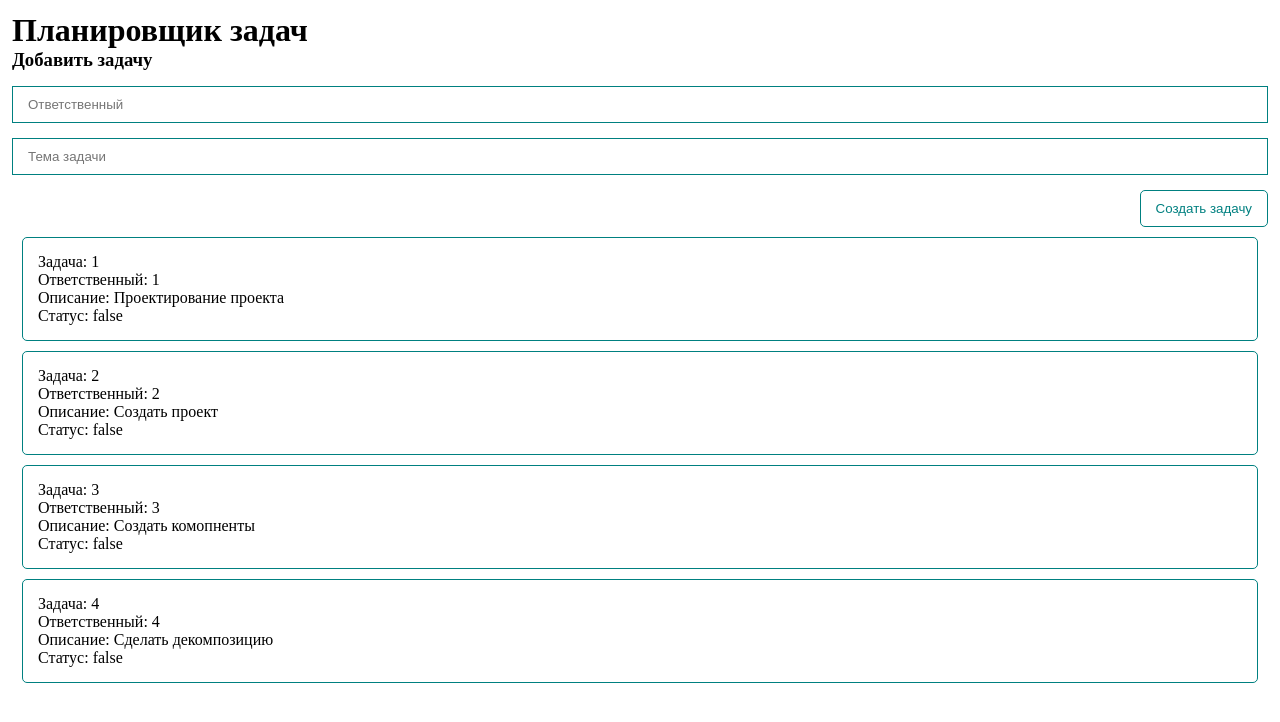
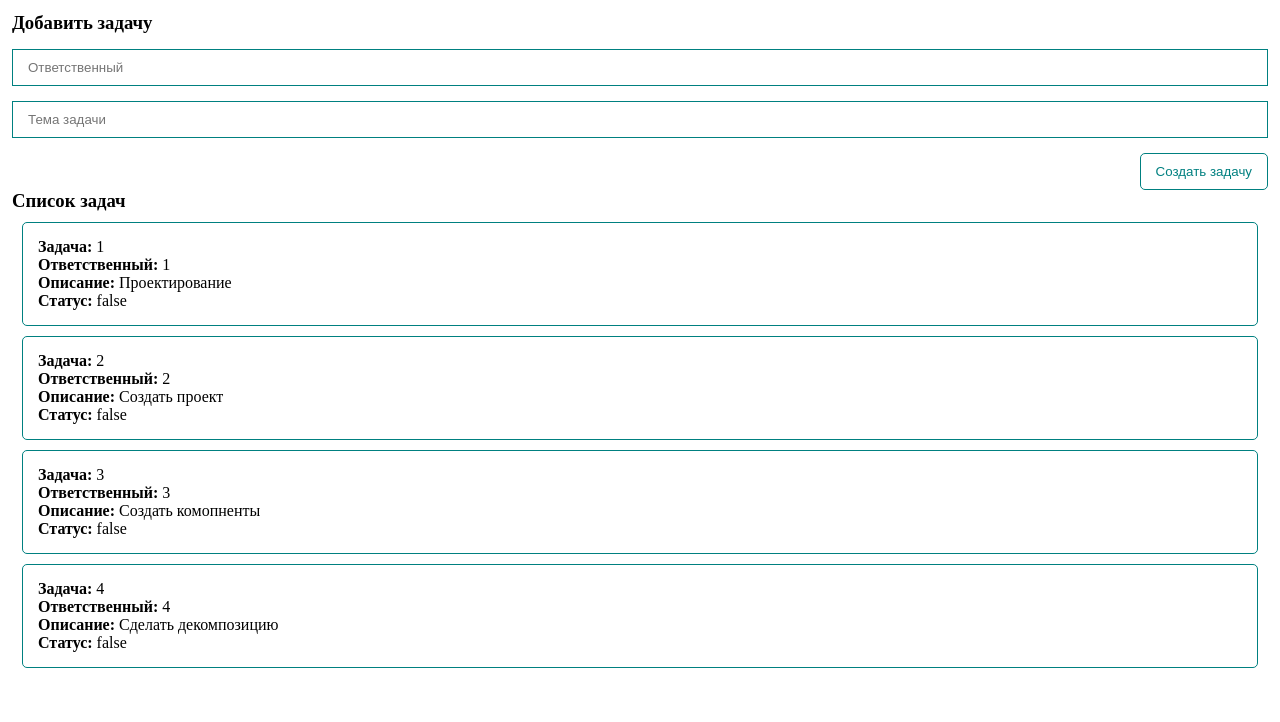
Before and after one commit to MukhametovUR/ToDoList, a Vue app: page / in a window 1280 px wide. Shown: the top 722 px of the page. Built offline with nearby package versions, Linux system fonts and the light colour scheme.

Commit message:
Декомопзиция вывода задач и добавление задач

```diff
--- a/src/App.vue
+++ b/src/App.vue
@@ -1,67 +1,37 @@
 <template>
     <div class="app">
-      <h1> Планировщик задач </h1>
-      <div>
-        <h3>Добавить задачу</h3>
-        <form
-        @submit.prevent>
-          <input
-            v-bind:value="userId"
-            @input="userId = $event.target.value"
-            class="input"
-            type="text"
-          placeholder="Ответственный">
-          <input
-            v-bind:value="title"
-            @input="title = $event.target.value"
-            class="input"
-            type="text"
-            placeholder="Тема задачи"
-          >
-          <button
-            class="btn"
-            @click="createTodo"
-          >Создать задачу</button>
-        </form>
-        <div
-        v-for="item in tasks" :key="item.id"
-        class="taskList">
-          <div> Задача: {{ item.id }} </div>
-          <div> Ответственный: {{ item.userId }} </div>
-          <div> Описание: {{ item.title }} </div>
-          <div> Статус: {{ item.completed }} </div>
-        </div>
-      </div>
+     <todo-form
+      @create="createTask"
+     />
+     <todo-list
+     :tasks="tasks"
+     />
     </div>
 </template>
 
 <script>
+import TodoForm from '@/components/TodoForm.vue';
+import TodoList from '@/components/TodoList.vue';
   export default {
+    components: {
+      TodoForm,
+      TodoList
+    },
     data() {
       return {
         tasks: [
-          {id:1, userId:1, title:'Проектирование проекта',completed:false},
+          {id:1, userId:1, title:'Проектирование',completed:false},
           {id:2, userId:2, title:'Создать проект',completed:false},
           {id:3, userId:3, title:'Создать комопненты',completed:false},
           {id:4, userId:4, title:'Сделать декомпозицию',completed:false},
-        ],
-        userId:'',
-        title:''
+        ]
       }
     },
     methods: {
-        createTodo(){
-          const newTodo = {
-            id: this.tasks.length + 1,
-            userId: this.userId,
-            title: this.title,
-            completed:false
-          }
-          this.tasks.push(newTodo);
-          this.userId= '',
-          this.title= ''
-        }
-    },
+      createTask(task){
+            this.tasks.push(task)
+            }
+    }
 
   }
 </script>
@@ -81,27 +51,6 @@ form {
   display: flex;
   flex-direction: column;
 }
-.taskList {
-  margin: 10px;
-  display: flex;
-  border: 1px solid teal;
-  flex-direction: column;
-  padding: 15px;
-  border-radius: 5px;
-}
-.input {
-  width: 100%;
-  border: 1px solid teal;
-  padding: 10px 15px;
-  margin-top: 15px;
-}
-.btn {
-  align-self: flex-end;
-  margin-top: 15px;
-  padding: 10px 15px;
-  background: none;
-  color: teal;
-  border: 1px solid teal;
-  border-radius: 5px;
-}
+
+
 </style>
--- /dev/null
+++ b/src/components/TodoForm.vue
@@ -0,0 +1,64 @@
+<template>
+    <div>
+          <form @submit.prevent>
+          <h3>Добавить задачу</h3>
+          <input
+            v-model="task.userId"
+            class="input"
+            type="text"
+          placeholder="Ответственный">
+          <input
+          v-model="task.title"
+            class="input"
+            type="text"
+            placeholder="Тема задачи"
+          >
+          <button
+            class="btn"
+            @click="createTask"
+          >Создать задачу</button>
+        </form>
+    </div>
+</template>
+<script>
+export default {
+    data(){
+        return {
+            task: {
+                id:'',
+                userId:'',
+                title:'',
+                completed:false
+            }
+        }
+    },
+    methods:{
+        createTask(){
+            this.task.id = Date.now();
+            this.task.completed = false
+            this.$emit('create', this.task)
+            this.task = {
+                userId : '',
+                title : '',
+            }
+        }
+    }
+}
+</script>
+<style>
+ .input {
+  width: 100%;
+  border: 1px solid teal;
+  padding: 10px 15px;
+  margin-top: 15px;
+}
+.btn {
+  align-self: flex-end;
+  margin-top: 15px;
+  padding: 10px 15px;
+  background: none;
+  color: teal;
+  border: 1px solid teal;
+  border-radius: 5px;
+}
+</style>
--- /dev/null
+++ b/src/components/TodoItem.vue
@@ -0,0 +1,21 @@
+<template>
+      <div class="taskList">
+            <div> <strong>Задача:</strong> {{ task.id }} </div>
+            <div> <strong>Ответственный:</strong> {{ task.userId }} </div>
+            <div> <strong>Описание:</strong> {{ task.title }} </div>
+            <div> <strong>Статус:</strong> {{ task.completed }} </div>
+        </div>
+</template>
+<script>
+export default {
+    props : {
+        task: {
+            type: Object,
+            required: true,
+        }
+    }
+}
+</script>
+<style>
+
+</style>
--- /dev/null
+++ b/src/components/TodoList.vue
@@ -0,0 +1,31 @@
+<template>
+     <div>
+         <h3>Список задач</h3>
+         <todo-item
+         v-for="task in tasks" :key="task.id"
+         :task="task"
+         />
+     </div>
+</template>
+<script>
+import TodoItem from '@/components/TodoItem.vue'
+export default {
+  components: {TodoItem  },
+    props: {
+        tasks: {
+            type: Array,
+            required: true
+        }
+    }
+}
+</script>
+<style>
+.taskList {
+  margin: 10px;
+  display: flex;
+  border: 1px solid teal;
+  flex-direction: column;
+  padding: 15px;
+  border-radius: 5px;
+}
+</style>
```
Also changed, not shown: src/components/ItemForm.vue (deleted, +0 -13 lines).
